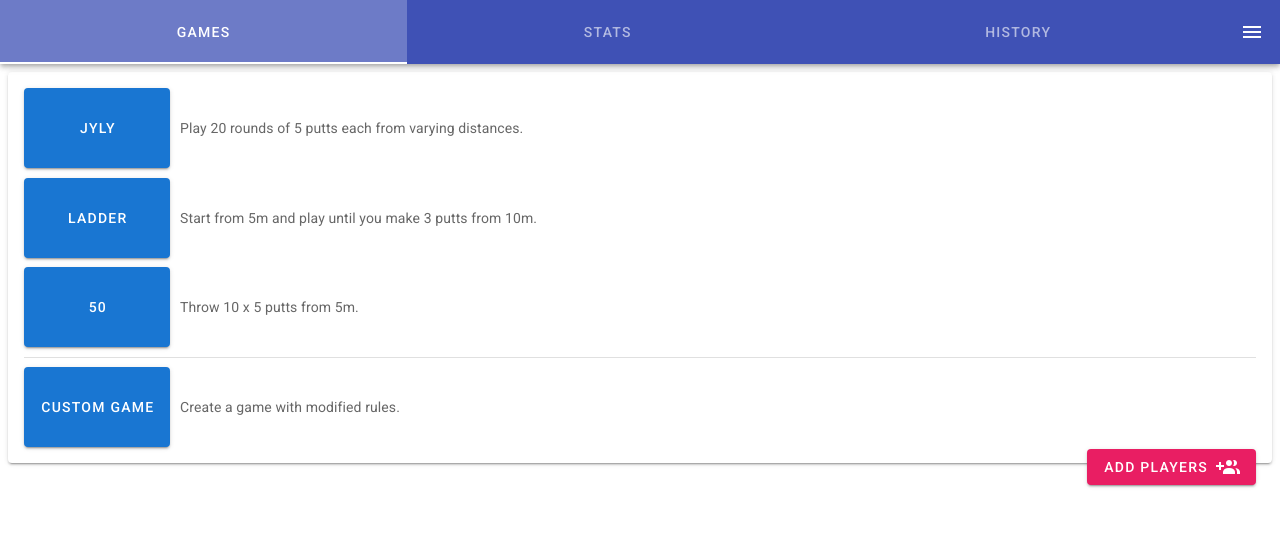
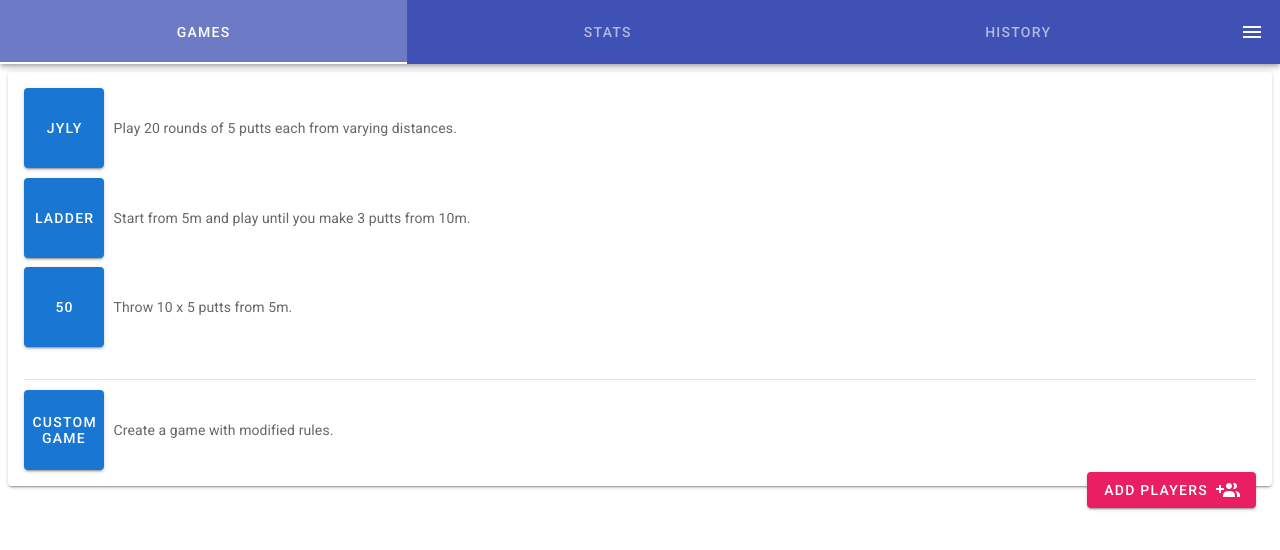
Before and after one commit to Celos/dgputt, a Vue app: page /games in a window 1280 px wide. Shown: the top 550 px of the page. Built offline with nearby package versions, Linux system fonts and the light colour scheme.

Commit message:
style fixes

```diff
--- a/package.json
+++ b/package.json
@@ -15,7 +15,7 @@
     "file-saver": "^2.0.5",
     "uuid": "^8.3.2",
     "vue": "^2.6.14",
-    "vue-chartjs": "^3.5.1",
+    "vue-chartjs": "^4.1.0",
     "vue-i18n": "^8.27.1",
     "vue-router": "^3.5.4",
     "vuetify": "^2.6.6",
--- a/src/components/games/GameSelection.vue
+++ b/src/components/games/GameSelection.vue
@@ -12,6 +12,8 @@
 					</div>
 					<div :key="`${rule.id}-actions`"></div>
 				</template>
+			</v-card-text>
+			<v-card-text class="game-selection__container">
 				<template v-if="$store.getters.customRulesets.length">
 					<v-divider class="game-selection__section-divider"/>
 					<template v-for="customRuleset in $store.getters.customRulesets">
@@ -23,7 +25,7 @@
 							{{describe(customRuleset.ruleId, customRuleset.modifiers)}}
 						</div>
 						<div :key="`${customRuleset.id}-actions`" class="game-selection__custom-actions">
-							<v-btn color="error" @click.stop.prevent="deleteCustomRuleset(customRuleset.id)">{{$t("delete")}}</v-btn>
+							<v-btn color="error" @click.stop.prevent="deleteCustomRuleset(customRuleset.id)" icon :title="$t('delete')"><v-icon>mdi-delete</v-icon></v-btn>
 						</div>
 					</template>
 				</template>
@@ -250,16 +252,23 @@
 	});
 </script>
 
-<style scoped>
+<style>
 	.game-selection__container {
 		display: grid;
-		grid-template-columns: max-content 1fr max-content;
+		grid-template-columns: auto 1fr max-content;
 		grid-gap: 0.6rem;
 	}
 	.game-selection__container .game-selection__btn {
-		min-width: 5rem;
+		max-width: 5rem;
 		min-height: 5rem;
-		word-break: break-word;
+		min-width: 0;
+		word-wrap: break-word;
+		white-space: unset;
+		overflow: hidden;
+	}
+	.game-selection__container .game-selection__btn .v-btn__content {
+		flex: 1 1 auto;
+		min-width: 0;
 	}
 	.game-selection__description {
 		display: flex;
@@ -275,7 +284,7 @@
 		justify-content: center;
 	}
 	.btn--fab-like {
-		bottom: -22px;
+		bottom: -22px !important;
 		z-index: 1;
 	}
 </style>
--- a/src/components/games/ScoreInput.vue
+++ b/src/components/games/ScoreInput.vue
@@ -69,5 +69,6 @@
 	}
 	.scoring__inputs .scoring__btn {
 		height: 5rem;
+		min-width: 0;
 	}
 </style>
--- a/src/components/results/GameList.vue
+++ b/src/components/results/GameList.vue
@@ -9,7 +9,7 @@
 						<span class="grey--text middle caption game-result__completed ml-3" >{{dateString(game.completed)}}</span>
 					</div>
 					<div class="game-result__actions">
-						<v-btn color="error" @click.stop.prevent="deleteGame(game.id)">{{$t("delete")}}</v-btn>
+						<v-btn color="error" @click.stop.prevent="deleteGame(game.id)" icon :title="$t('delete')"><v-icon>mdi-delete</v-icon></v-btn>
 					</div>
 				</v-list-item>
 				<v-divider v-if="notLast(idx)" :key="game.id + '-div'"/>
--- a/src/components/stats/LineChart.js
+++ /dev/null
@@ -1,18 +0,0 @@
-import {Line, mixins} from "vue-chartjs";
-
-const {reactiveProp} = mixins;
-
-export default {
-	extends: Line,
-	mixins: [reactiveProp],
-	mounted() {
-		this.renderChart(this.chartData, {
-			bezierCurve: false,
-			scales: {
-				xAxes: [{
-					type: "time"
-				}]
-			}
-		})
-	}
-}
--- /dev/null
+++ b/src/components/stats/LineChart.vue
@@ -0,0 +1,31 @@
+<template>
+	<Line :chart-data="chartData" :chart-options="chartOptions"/>
+</template>
+
+<script>
+import {Line} from "vue-chartjs/legacy";
+import {Chart as ChartJS, Title, Tooltip, Legend, CategoryScale, LinearScale, PointElement, LineElement} from "chart.js";
+
+ChartJS.register(Title, Tooltip, Legend, CategoryScale, LinearScale, PointElement, LineElement);
+
+export default {
+	name: "LineChart",
+	components: {Line},
+	props: {
+		chartData: {
+			type: Object,
+			required: true
+		},
+	},
+	data: () => ({
+		chartOptions: {
+			bezierCurve: false,
+			scales: {
+				xAxes: [{
+					type: "time"
+				}]
+			}
+		}
+	})
+}
+</script>
--- a/src/components/stats/Stats.vue
+++ b/src/components/stats/Stats.vue
@@ -22,7 +22,7 @@
 	import GameStats from "@/components/stats/GameStats.vue";
 	import Rule from "@/model/types/Rule";
 	import Rules from "@/model/rules/Rules";
-	import LineChart from "@/components/stats/LineChart";
+	import LineChart from "@/components/stats/LineChart.vue";
 
 	export default Vue.extend({
 		computed: {
```
Also changed, not shown: 1 other file (tests, documents, lock files or other folders).
